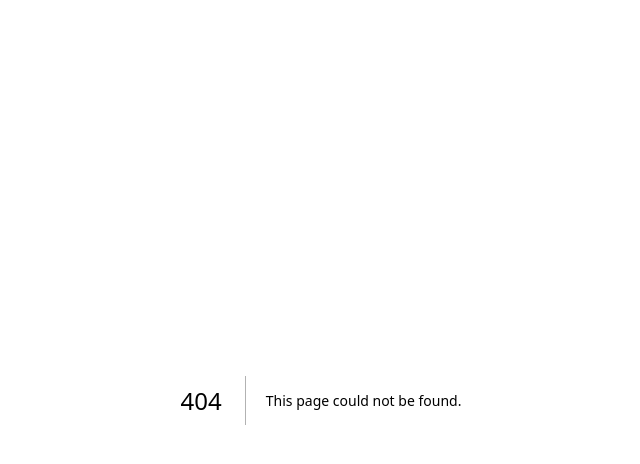
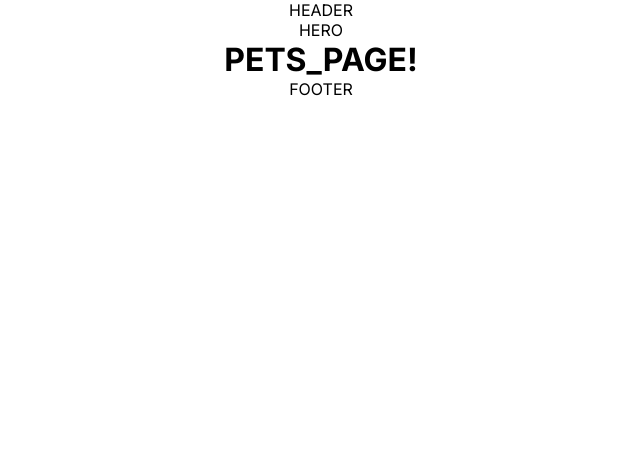
Before and after one commit to KomaNatoR/freelance-on-next, a Next.js app: page /wild_kingdom in a window 1280 px wide. Before the commit this address had no page. Shown: the top 464 px of the page, without its empty margins (319-959 px from the left). Built offline with nearby package versions, Linux system fonts and the light colour scheme.

Commit message:
some restructuring!

```diff
--- /dev/null
+++ b/src/app/wild_kingdom/page.tsx
@@ -0,0 +1,16 @@
+"use client"
+
+import WildBody from "@/ui/wild_kingdom/body/WildBody";
+
+
+const Pets = () => {
+
+
+    return (
+        <>
+            <WildBody />
+        </>
+    )
+}
+
+export default Pets;
--- /dev/null
+++ b/src/ui/wild_kingdom/body/WildBody.tsx
@@ -0,0 +1,26 @@
+"use client"
+
+import Header from "./header/Header";
+import Hero from "./hero/Hero";
+import Footer from "./footer/Footer";
+
+import styles from './wild-styles.module.scss';
+
+
+const WildBody = () => {
+
+    return (
+        <div className={styles.body}>
+            <Header/>
+
+            <main>
+                <Hero />
+                <h1>PETS_PAGE!</h1>
+            </main>
+
+            <Footer />
+        </div>
+    )
+}
+
+export default WildBody;
--- /dev/null
+++ b/src/ui/wild_kingdom/body/footer/Footer.tsx
@@ -0,0 +1,11 @@
+"use client"
+
+ const Footer = () => {
+  return (
+    <div>
+      FOOTER
+    </div>
+  )
+}
+
+export default Footer;
--- /dev/null
+++ b/src/ui/wild_kingdom/body/hero/Hero.tsx
@@ -0,0 +1,11 @@
+"use client"
+
+ const Hero = () => {
+  return (
+    <div>
+      HERO
+    </div>
+  )
+}
+
+export default Hero;
--- /dev/null
+++ b/src/ui/wild_kingdom/body/wild-styles.module.scss
@@ -0,0 +1,3 @@
+.body {
+    text-align: center;
+}
```
Also changed, not shown: src/app/pets/page.tsx (deleted, +0 -24 lines), src/ui/main-components/main-navigate/main-navigate.tsx (+5 -5 lines), src/ui/wild_kingdom/body/header/Header.tsx (renamed from src/ui/pets/header/Header.tsx).
